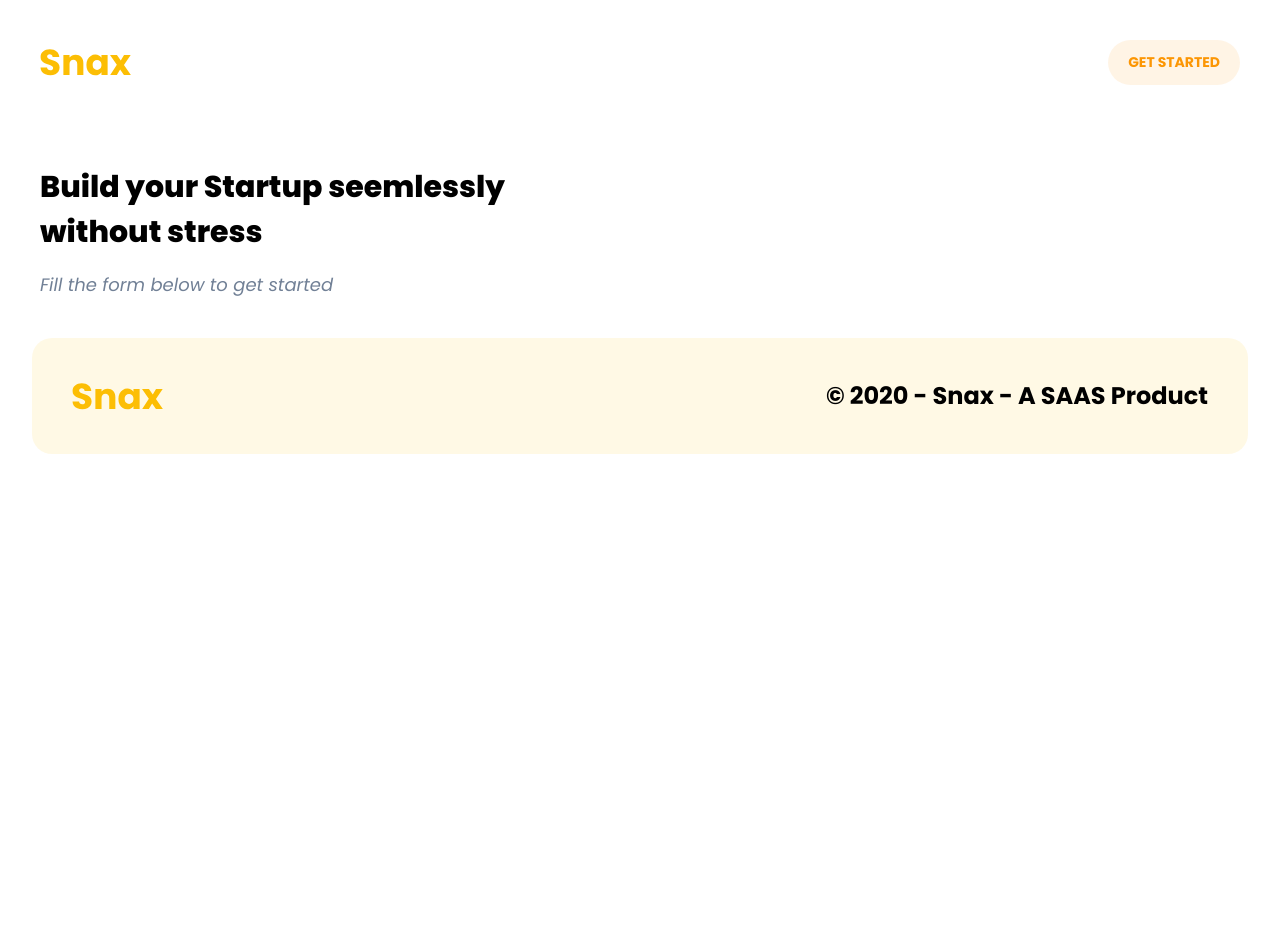
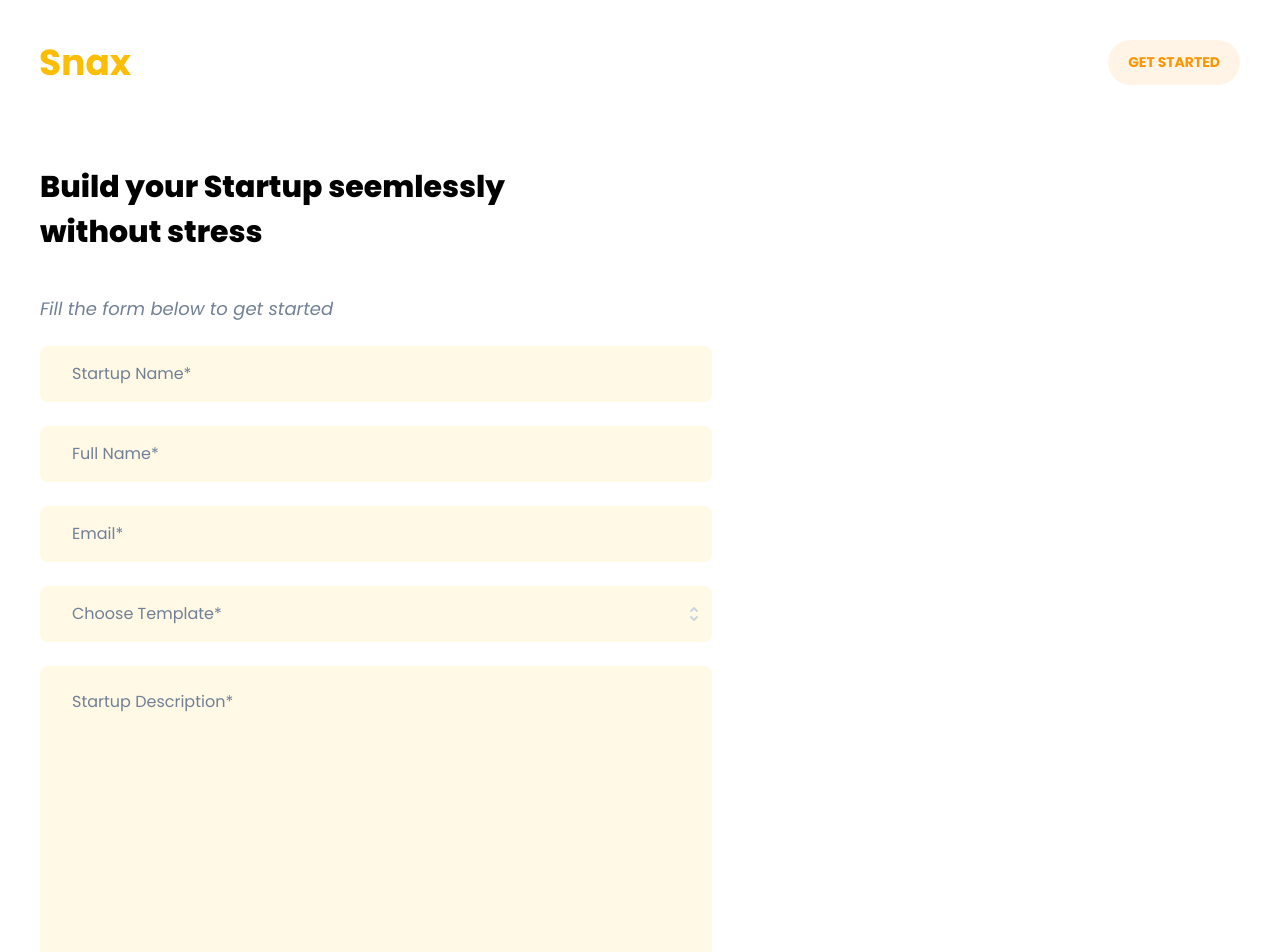
Before and after one commit to tasvln/snax, a Nuxt app: page /getstarted in a window 1280 px wide. Shown: the top 952 px of the page. Before the commit the page ends 800 px from the top, so only its background shows below. Built offline with nearby package versions, Linux system fonts and the light colour scheme.

Commit message:
+Updates

```diff
--- a/layouts/default.vue
+++ b/layouts/default.vue
@@ -7,8 +7,12 @@
 <style>
 @import url('https://fonts.googleapis.com/css2?family=Poppins:ital,wght@0,100;0,200;0,300;0,400;0,500;0,600;0,700;0,800;0,900;1,100;1,200;1,300;1,400;1,500;1,600;1,700;1,800;1,900&display=swap');
 
-a,p, input, textarea, button{
+a,p, input, textarea, button, select{
   font-family: 'Poppins', sans-serif;
+}
+
+input, button, select{
+  outline: none;
 }
 
 body{
--- a/pages/getstarted.vue
+++ b/pages/getstarted.vue
@@ -1,12 +1,36 @@
 <template>
   <div>
       <Nav />
-      <div>
+      <div class="my-6">
           <div class="my-10 mx-10">
               <p class="font-extrabold mid-text text-3xl full-width-max max-w-lg my-4">Build your Startup seemlessly without stress</p>
-              <p class="italic text-lg text-gray-600">Fill the form below to get started</p>
-              <form>
-
+              <p class="italic text-lg mt-10 text-gray-600">Fill the form below to get started</p>
+              <form class="max-w-2xl">
+                <div class="my-6">
+                    <input type="text" name="Startup Name" placeholder="Startup Name*" class="w-full py-4 px-8 rounded-lg placeholder-gray-600" style="background: rgba(252, 190, 4, 0.1);">
+                </div>
+                <div class="my-6">
+                    <input type="text" name="Full Name" placeholder="Full Name*" class="w-full py-4 px-8 rounded-lg placeholder-gray-600" style="background: rgba(252, 190, 4, 0.1);">
+                </div>
+                <div class="my-6">
+                    <input type="email" name="Email" placeholder="Email*" class="w-full py-4 px-8 rounded-lg placeholder-gray-600" style="background: rgba(252, 190, 4, 0.1);">
+                </div>
+                <div class="flex relative items-center">
+                    <select name="Template" class="block appearance-none w-full py-4 px-8 rounded-lg text-gray-600" style="background: rgba(252, 190, 4, 0.1);">
+                        <option selected>Choose Template*</option>
+                        <option>App</option>
+                        <option>App + Dashboard</option>
+                    </select>
+                    <div class="absolute right-0 flex items-center px-2 text-gray-800 pointer-events-none">
+                        <svg class="fill-current h-4 w-4" xmlns="http://www.w3.org/2000/svg" viewB<svg class="h-5 w-5 text-gray-400" xmlns="http://www.w3.org/2000/svg" viewBox="0 0 20 20" fill="currentColor" aria-hidden="true"><path fill-rule="evenodd" d="M10 3a1 1 0 01.707.293l3 3a1 1 0 01-1.414 1.414L10 5.414 7.707 7.707a1 1 0 01-1.414-1.414l3-3A1 1 0 0110 3zm-3.707 9.293a1 1 0 011.414 0L10 14.586l2.293-2.293a1 1 0 011.414 1.414l-3 3a1 1 0 01-1.414 0l-3-3a1 1 0 010-1.414z" clip-rule="evenodd" /></svg>
+                    </div>
+                </div>
+                <div class="my-6">
+                    <textarea name="Description" placeholder="Startup Description*" class="w-full py-6 px-8 rounded-lg placeholder-gray-600" style="height:350px; background: rgba(252, 190, 4, 0.1); resize: none;"></textarea>
+                </div>
+                <div class="my-6">
+                    <button class="w-full py-4 px-8 rounded-lg font-bold text-white" style="background: #FCBE04;">Submit</button>
+                </div>
               </form>
           </div>
       </div>
@@ -14,12 +38,6 @@
   </div>
 </template>
 
-<script>
-export default {
-
-}
-</script>
-
 <style>
 
 </style>
```
